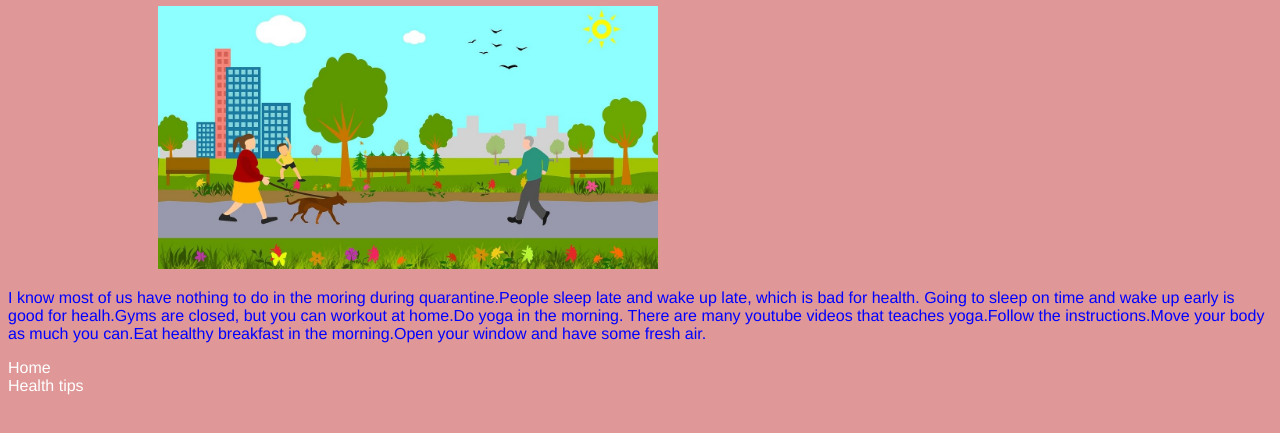
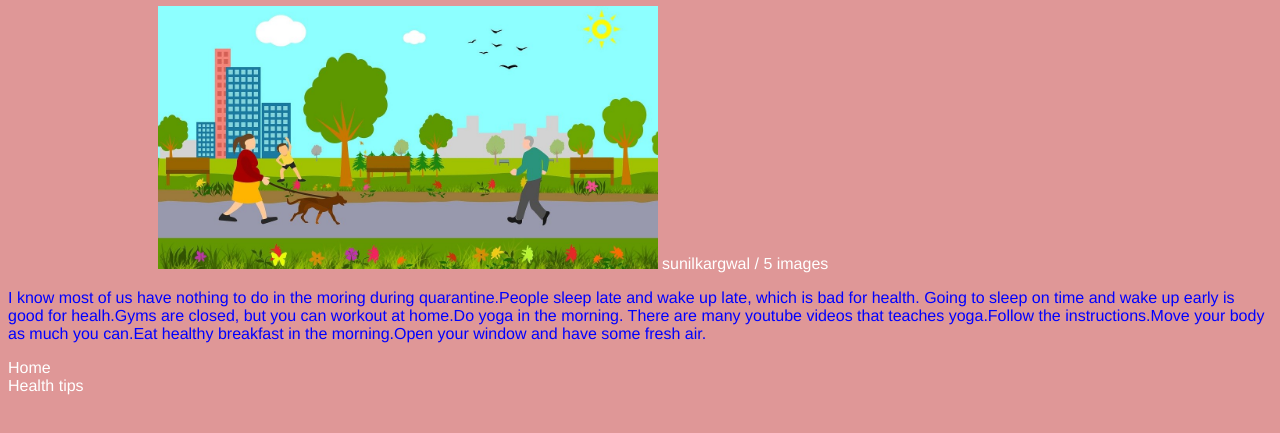
Before and after one commit to robichy98/Quarantine-days-Challenge, a plain HTML site: page mymorning.html in a window 1280 px wide. Shown: the part 93-526 px from the top of the page. Drawn offline with Linux system fonts and the light colour scheme.

Commit message:
Update mymorning.html

```diff
--- a/mymorning.html
+++ b/mymorning.html
@@ -7,7 +7,7 @@
 <body>
  <h1>What to do in the morning?</h1>
  <img src="exercise.jpg" width="500px">
- <a href="https://pixabay.com/illustrations/garden-flowers-healthy-people-953097/"></a>
+ <a href="https://pixabay.com/illustrations/garden-flowers-healthy-people-953097/">sunilkargwal / 5 images</a>
 
  <p>I know most of us have nothing to do in the moring during quarantine.People sleep late and wake up late, which is bad for health. Going to sleep on time and wake up early is good for healh.Gyms are closed, but you can workout at home.Do yoga in the morning. There are many youtube videos that teaches yoga.Follow the instructions.Move your body as much you can.Eat healthy breakfast in the morning.Open your window and have some fresh air. </p>
 
```
